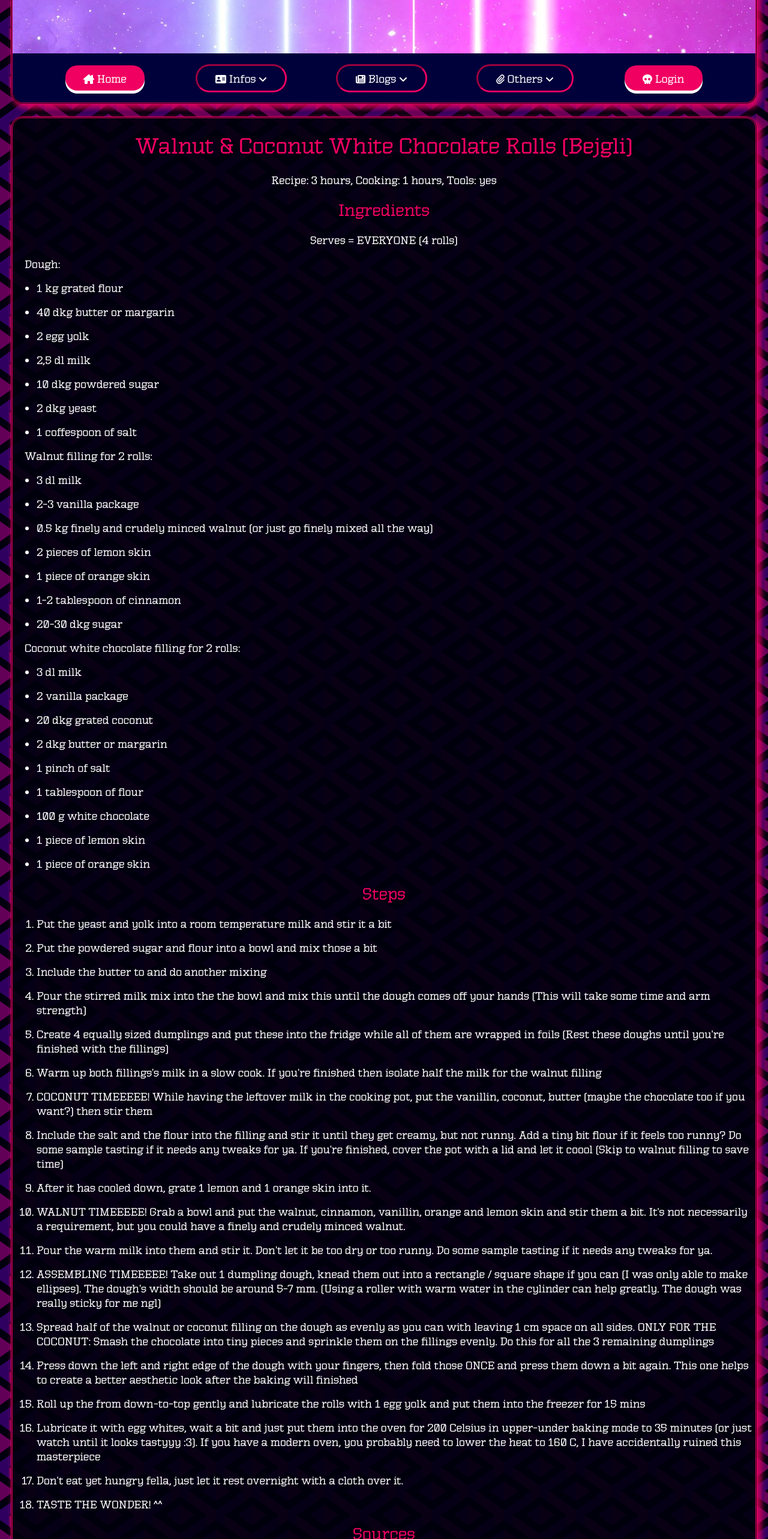
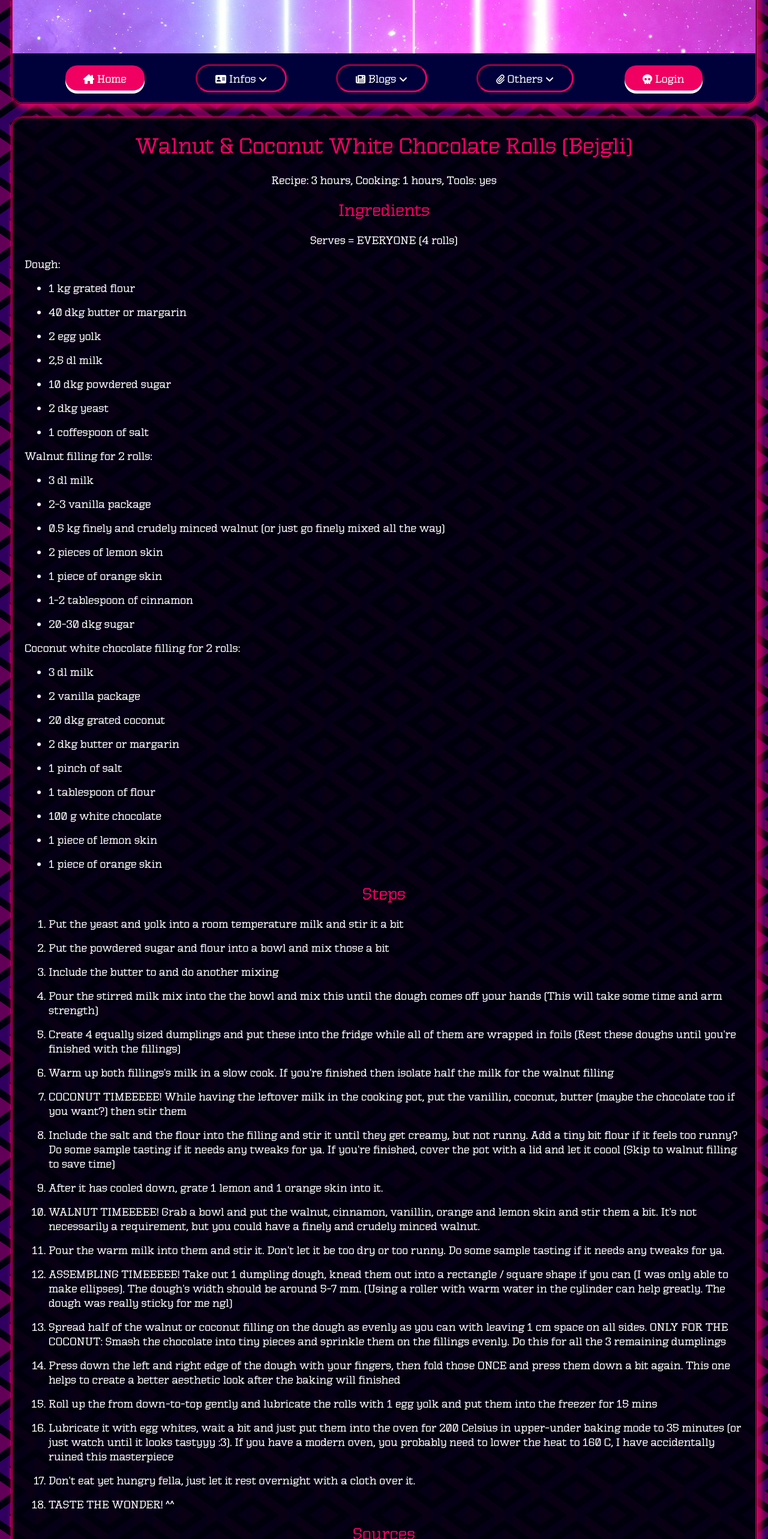
Before and after one commit to PrivateN00b/privatenoob.top, a React (Vite) app: page /Recipes/Bejgli in a window 1280 px wide. Shown: the part 234-2800 px from the top of the page at 60% size. Built offline with nearby package versions, Linux system fonts and the light colour scheme.

Commit message:
ui: added margins to the Bejgli page

```diff
--- a/src/pages/blogs/Recipes/pages/Bejgli.tsx
+++ b/src/pages/blogs/Recipes/pages/Bejgli.tsx
@@ -1,8 +1,17 @@
+import styled from "styled-components";
 import BaseContentDiv from "../../../../components/ui/BaseContentDiv";
 import CenteredH1 from "../../../../components/ui/CenteredH1";
 import CenteredH2 from "../../../../components/ui/CenteredH2";
 import Container from "../../../../components/ui/Container";
 import StyledParagraph from "../../../../components/ui/StyledParagraph";
+
+const StyledUL = styled.ul`
+  margin: 0 20px 0 20px;
+`;
+
+const StyledOL = styled.ol`
+  margin: 0 20px 0 20px;
+`;
 
 export function Bejgli() {
   return (
@@ -15,7 +24,7 @@ export function Bejgli() {
         <CenteredH2>Ingredients</CenteredH2>
         <p style={{ textAlign: "center" }}>Serves = EVERYONE (4 rolls)</p>
         <StyledParagraph>Dough:</StyledParagraph>
-        <ul>
+        <StyledUL>
           <li>
             <p>1 kg grated flour</p>
           </li>
@@ -37,9 +46,9 @@ export function Bejgli() {
           <li>
             <p>1 coffespoon of salt</p>
           </li>
-        </ul>
+        </StyledUL>
         <StyledParagraph>Walnut filling for 2 rolls:</StyledParagraph>
-        <ul>
+        <StyledUL>
           <li>
             <p>3 dl milk</p>
           </li>
@@ -64,11 +73,11 @@ export function Bejgli() {
           <li>
             <p>20-30 dkg sugar</p>
           </li>
-        </ul>
+        </StyledUL>
         <StyledParagraph>
           Coconut white chocolate filling for 2 rolls:
         </StyledParagraph>
-        <ul>
+        <StyledUL>
           <li>
             <p>3 dl milk</p>
           </li>
@@ -96,9 +105,9 @@ export function Bejgli() {
           <li>
             <p>1 piece of orange skin</p>
           </li>
-        </ul>
+        </StyledUL>
         <CenteredH2>Steps</CenteredH2>
-        <ol>
+        <StyledOL>
           <li>
             <p>
               Put the yeast and yolk into a room temperature milk and stir it a
@@ -219,9 +228,9 @@ export function Bejgli() {
           <li>
             <p>TASTE THE WONDER! ^^</p>
           </li>
-        </ol>
+        </StyledOL>
         <CenteredH2>Sources</CenteredH2>
-        <ul>
+        <StyledUL style={{ marginBottom: "20px" }}>
           <li>
             <a href="https://youtu.be/rTyQWQYn318?si=qoFNhAWbbub-E9Sk">
               Bejgli Beigli Diós Mákos @Szoky konyhája.
@@ -235,7 +244,7 @@ export function Bejgli() {
             </a>{" "}
             Retrieved 2024.01.27
           </li>
-        </ul>
+        </StyledUL>
       </BaseContentDiv>
     </Container>
   );
```
